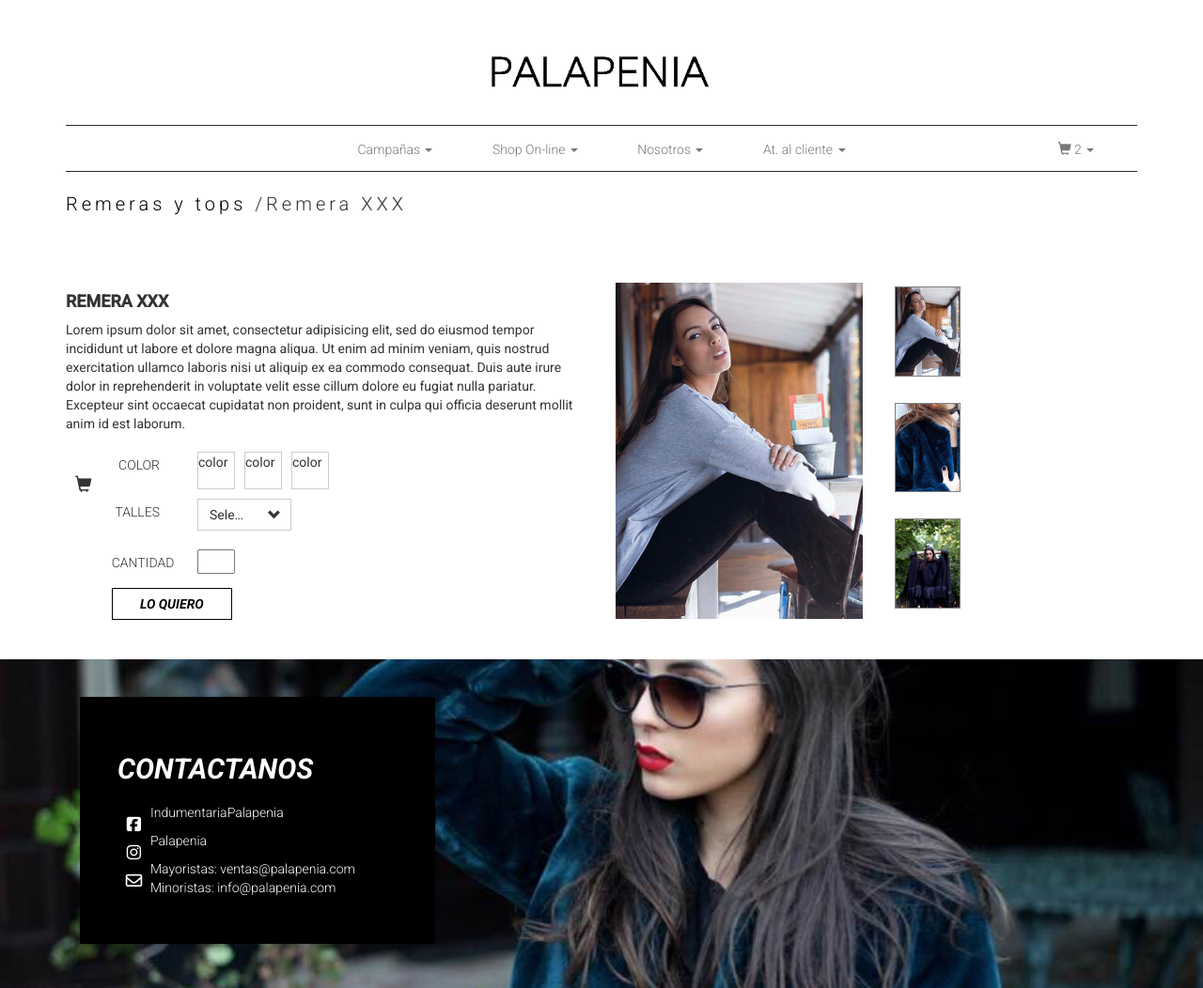
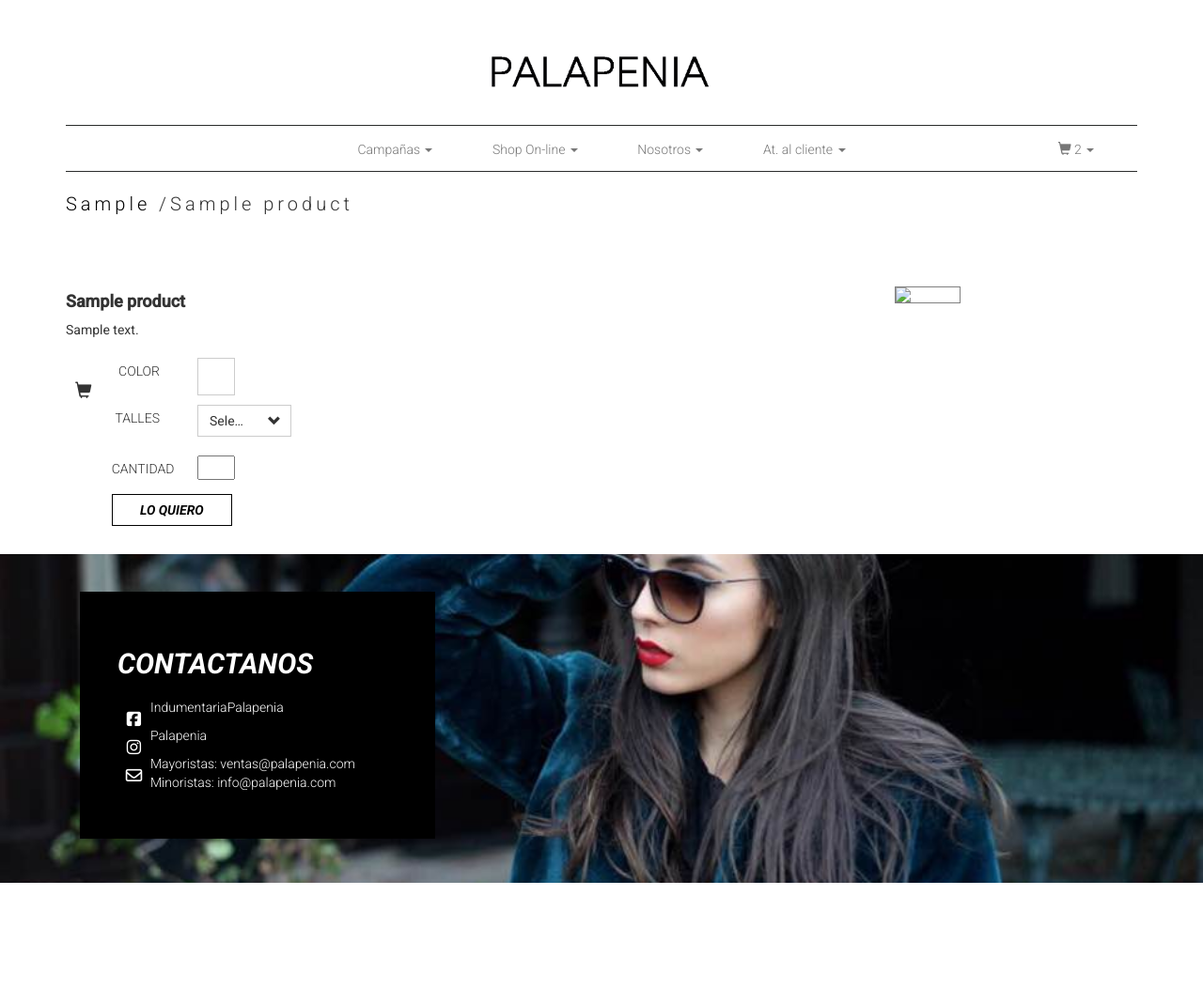
Before and after one commit to PiaZaniboni/Palapenia, a PHP site: page /palapenia/producto.php?idp=1 in a window 1280 px wide. Shown: the whole page at 94% size. After the commit the page ends 940 px from the top, so only its background shows below. Run offline with PHP 8.4, Linux system fonts and the light colour scheme; tables that the repository leaves empty or names only in its code hold one stand-in row (values such as "Sample post"); some libraries are stand-ins or nearby versions.

Commit message:
Cambios pisados

```diff
--- a/js/principal.js
+++ b/js/principal.js
@@ -66,6 +66,16 @@ $(document).ready(function () {
             });
 
         });
+
+        /*--------------------------------------------------------------
+        ## Seleccion color
+        --------------------------------------------------------------*/
+        $(".color-producto").click(function(){
+            console.log("ALOJA");
+            $(".color-producto").removeClass("selected");
+            $(this).addClass("selected");
+        });
+
 });
 
 $(document).on('click', '.btn-select', function (e) {
--- a/producto.php
+++ b/producto.php
@@ -6,29 +6,50 @@
 <?php include 'nav.php';?>
 
   <div class="container">
+
+      <?php $idProducto = $_GET['idp'];
+            $producto = getProduct($idProducto);
+            $categoryName = getCategoryName($producto[0]['id_category']);
+            //var_dump ($producto);
+            //$categoryId = getCategoryId($cat);
+      ?>
+
       <div class="nombre-producto">
         <p class="animated slideInUp">
-        <a href="seccion-carrito.php" class="link-carrito">Remeras y tops</a>
-        /Remera XXX
+          <a href="seccion-carrito.php?cat=<?php echo $categoryName; ?>" class="link-carrito"><?php echo $categoryName;?></a>
+          /<?php echo $producto[0]['name'] ;?>
         </p>
       </div>
-    <div id="producto">
+    <div id="producto" data-product="<?php echo $idProducto; ?>">
       <div class="row">
         <div class="abajo">
           <div class="col-lg-6 animated fadeIn">
-            <h4>REMERA XXX </h4>
-            <p>Lorem ipsum dolor sit amet, consectetur adipisicing elit, sed do eiusmod
-            tempor incididunt ut labore et dolore magna aliqua. Ut enim ad minim veniam,
-            quis nostrud exercitation ullamco laboris nisi ut aliquip ex ea commodo
-            consequat. Duis aute irure dolor in reprehenderit in voluptate velit esse
-            cillum dolore eu fugiat nulla pariatur. Excepteur sint occaecat cupidatat non
-            proident, sunt in culpa qui officia deserunt mollit anim id est laborum.</p>
+              <h4><?php echo $producto[0]['name'] ;?></h4>
+              <p><?php echo $producto[0]['description'] ;?></p>
             <div class="row">
               <div class="col-1 col-sm-1">
                 <span class="fa-stack fa-lg">
                   <i class="glyphicon glyphicon-shopping-cart"></i>
                 </span>
               </div>
+
+              <?php $stock = getStockProduct($idProducto);
+                    $colors = getColors();
+                    //echo '<pre>';
+                    //var_dump($stock);
+                    //echo '</pre>';
+
+                    foreach ($stock as $st) {
+                        foreach ($colors as $color) {
+                            if( $st['id_color'] === $color['id_color'] ){
+                                //echo $st['stock'];
+                                //echo " - ";
+                                //echo $color['color'];
+                                //echo " - ";
+                            }
+                        }
+                    } ?>
+
               <div class="col-5 col-sm-5">
                 <form class="form-horizontal">
                   <div class="form-group">
@@ -36,21 +57,26 @@
                     <label class=" col-sm-4 control-label">COLOR</label>
                     <div class="col-sm-8">
                         <ul class="color-lista">
+                            <?php
+                            foreach ($colors as $color) { $count = 0;
+                            foreach ($stock as $st) {
+                                    if( ( $st['id_color'] === $color['id_color'] ) && $count == 0 ){
+                                        $colorImage = getColorImage( $st['id_color'] );
+                                        $imageData = $colorImage[0]['color_image'];
+                                        $fileinfo = $colorImage[0]['type_image'];
+                                        $src = 'data: '.$fileinfo.';base64,'.$imageData;
+
+                                         ?>
                                         <li>
-                        <div class="color-producto">
-                          color
+                                          <div class="color-producto" data-id-color="<?php echo $st['id_color']; ?>" style="background-image:url('<?php echo $src;?>')">
+                                            <?php //echo $color['color'];?>
                                           </div>
+
                                         </li>
-                      <li>
-                        <div class="color-producto">
-                          color
-                        </div>
-                      </li>
-                      <li>
-                        <div class="color-producto">
-                          color
-                        </div>
-                      </li>
+                                    <?php $count++;}
+                                }
+                            }
+                             ?>
                         </ul>
                     </div>
 
@@ -94,15 +120,30 @@
                       <div class="col-sm-12" >
                           <div class="slide" id="myCarousel3">
                               <!-- Carousel items -->
-                                <div class="carousel-inner zoom">
-                                    <div class="active item img-responsive animated fadeIn" data-slide-number="0">
+                              <div class="carousel-inner ">
+                                  <?php $productImages = getProductGallery( $producto[0]['id_product'] );
+                                        $count = 0;
+                                        foreach( $productImages as $productImage ){
+                                            $imageData = $productImage['product_image'];
+                                            $fileinfo = $productImage['type_image'];
+                                            $src = 'data: '.$fileinfo.';base64,'.$imageData;
+                                            $src=str_replace(" ","",$src);?>
+
+                                            <div class="<?php if($count==0){ echo 'active';} ?> item img-responsive animated fadeIn" data-slide-number="<?php echo $count; ?>">
+                                                <img src="<?php echo $src; ?>" alt="" />
+                                            </div>
+                                    <?php $count++;} ?>
+
+                                  <!--<div class="active item img-responsive animated fadeIn" data-slide-number="0">
                                       <img src="images/2.jpg"></div>
 
                                   <div class="item img-responsive animated fadeIn" data-slide-number="1">
                                       <img src="images/3.jpg"></div>
 
                                   <div class="item img-responsive animated fadeIn" data-slide-number="2">
-                                        <img src="images/4.jpg"></div>
+                                      <img src="images/4.jpg">
+                                  </div>-->
+
                               </div>
 
                           </div>
@@ -114,13 +155,22 @@
               <div class="col-sm-6" >
                   <!-- Bottom switcher of slider -->
                   <ul class="hide-bullets">
+                      <?php $count2 = 0;
+                            foreach( $productImages as $productImage2 ){
+                                $imageData2 = $productImage2['product_image'];
+                                $fileinfo2 = $productImage2['type_image'];
+                                $src2 = 'data: '.$fileinfo2.';base64,'.$imageData2;
+                                $src2 = str_replace(" ","",$src2);?>
+
                                 <li>
-                        <a class="thumbnail animated fadeIn" id="carousel-selector-0">
-                            <img src="images/2.jpg">
+                                    <a class="thumbnail animated fadeIn" id="carousel-selector-<?php echo $count2;?>">
+                                        <img src="<?php echo $src2; ?>">
                                     </a>
                                 </li>
 
-                    <li>
+                        <?php $count2++;} ?>
+
+                      <!--<li>
                           <a class="thumbnail animated fadeIn" id="carousel-selector-1">
                             <img src="images/3.jpg">
                           </a>
@@ -130,7 +180,7 @@
                           <a class="thumbnail animated fadeIn" id="carousel-selector-2">
                             <img src="images/4.jpg">
                           </a>
-                    </li>
+                      </li>-->
                   </ul>
               </div>
 
```
Also changed, not shown: seccion-carrito.php (+59 -11 lines). Lines whose indentation alone changed are shown as unchanged.
